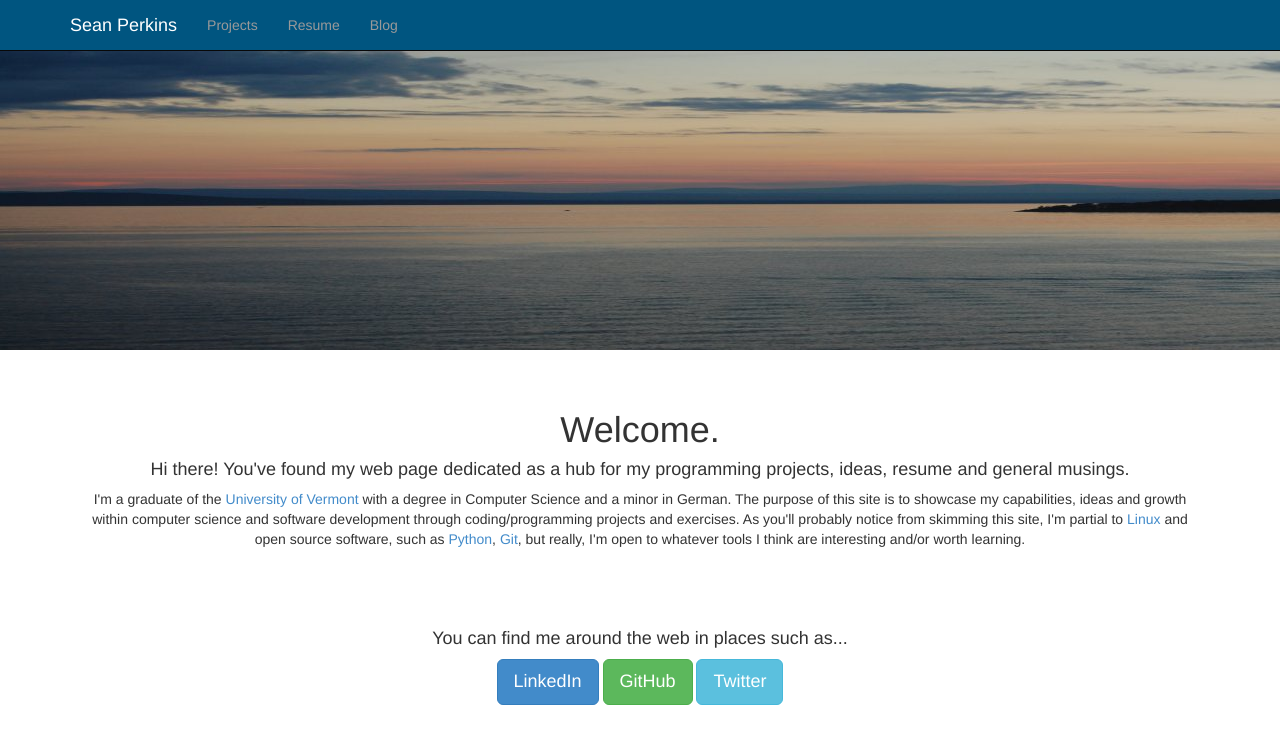
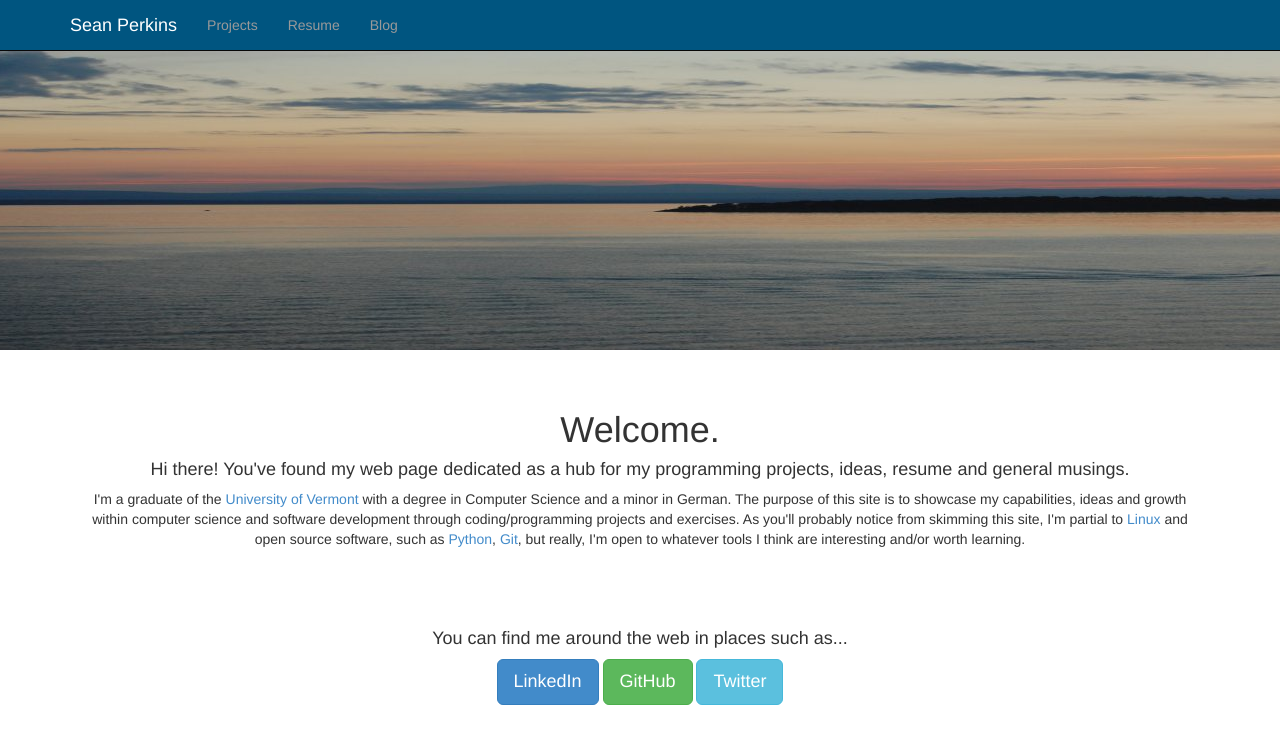
Before and after one commit to scperkins/scperkins.github.io, a Jekyll site: the page built from index.html, in a window 1280 px wide and 900 px high. Shown: the top 744 px of the window. Built offline with Jekyll 4.4.1, drawn with Linux system fonts in a browser that asks for light colours.

Commit message:
fixing width for high resolutions

```diff
--- a/css/style.css
+++ b/css/style.css
@@ -48,6 +48,8 @@ body {
 
 .bs-header {
   background-image: url("/img/banner5.jpg");
+  background-repeat: no-repeat;
+  background-position: center;
   height: 300px;
 
 }
--- a/index.html
+++ b/index.html
@@ -5,7 +5,7 @@ layout: default
 <div class="bs-header">
   <div class="container"></div>
 </div>
-<canvas id='canvas'></canvas>
+
 
 <div id="wrap">
     <div class="container">
```
